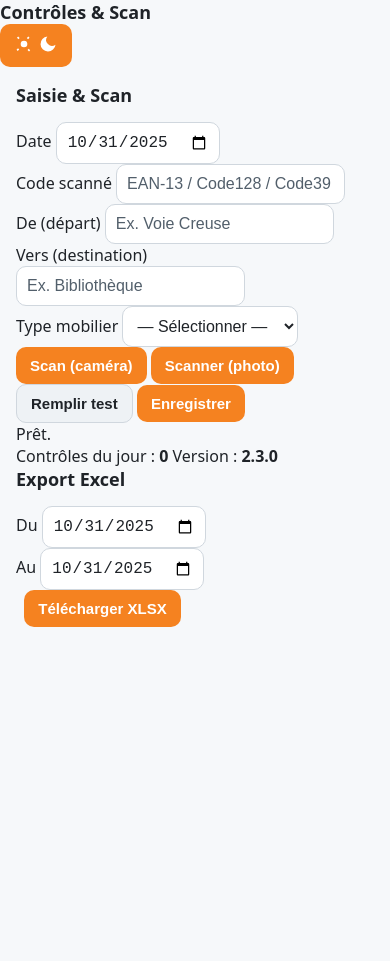
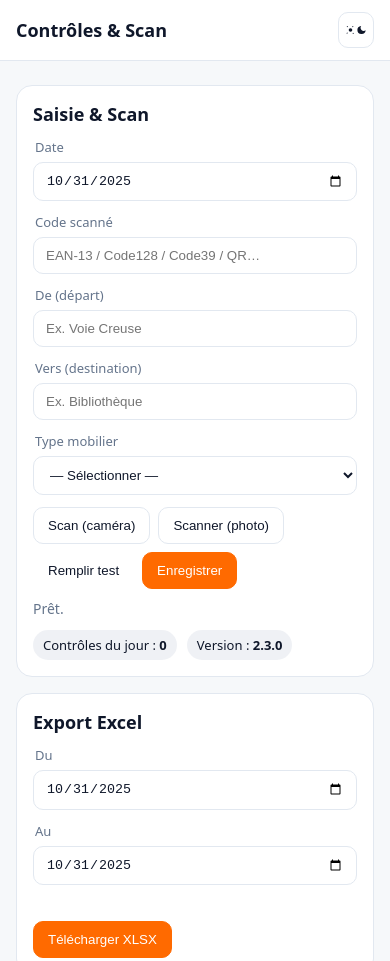
Before and after one commit to solutionspelichet/inventaire_onu2, a plain HTML site: page index.html in a window 390 px wide. Shown: the top 961 px of the page. Before the commit the page ends 844 px from the top, so only its background shows below. Drawn offline with nearby package versions, Linux system fonts and the light colour scheme; no server answers.

Commit message:
Update styles.css

```diff
--- a/styles.css
+++ b/styles.css
@@ -1,208 +1,95 @@
-/* ===================== Thèmes Pelichet (clair par défaut) ===================== */
-:root {
-  color-scheme: light;
-
-  /* Palette Light */
-  --bg: #f6f8fa;
-  --toolbar-bg: #ffffff;
-  --card: #ffffff;
-  --text: #1f2328;
-  --muted: #525f6b;
-  --border: #d0d7de;
-  --focus: #ffb777;
-
-  --btn-bg: #eef2f5;
-  --btn-bg-hover: #e3e9ee;
-
-  /* Accent Pelichet */
-  --accent: #F58220;
-  --accent-contrast: #ffffff;
+:root{
+  --qc-bg:#f6f8fa;
+  --qc-card:#ffffff;
+  --qc-text:#0f172a;
+  --qc-muted:#64748b;
+  --qc-border:#e2e8f0;
+  --qc-primary:#ff6a00; /* Pelichet orange approximatif */
+  --qc-primary-contrast:#ffffff;
+}
+:root[data-theme="dark"]{
+  --qc-bg:#0b0e12;
+  --qc-card:#121417;
+  --qc-text:#e5e7eb;
+  --qc-muted:#94a3b8;
+  --qc-border:#1f2937;
+  --qc-primary:#ff6a00;
+  --qc-primary-contrast:#ffffff;
 }
 
-/* Thème sombre quand [data-theme="dark"] sur <html> */
-:root[data-theme="dark"] {
-  color-scheme: dark;
-
-  --bg: #121417;
-  --toolbar-bg: #171b1f;
-  --card: #1a1f24;
-  --text: #f5f7fa;
-  --muted: #a9b4bf;
-  --border: #2a3138;
-  --focus: #ffd2ad;
-
-  --btn-bg: #222830;
-  --btn-bg-hover: #2a3138;
-
-  --accent: #F58220;
-  --accent-contrast: #111417;
+*{box-sizing:border-box}
+body{
+  margin:0; background:var(--qc-bg); color:var(--qc-text);
+  font-family: system-ui, -apple-system, Segoe UI, Roboto, "Trebuchet MS", Arial, sans-serif;
 }
 
-/* ===================== Reset & base ===================== */
-* { box-sizing: border-box; }
-html, body {
-  margin: 0; padding: 0;
-  background: var(--bg);
-  color: var(--text);
-  font-family: system-ui, -apple-system, Segoe UI, Roboto, Arial, sans-serif;
-  -webkit-tap-highlight-color: transparent;
+/* Header */
+.qc-header{
+  position:sticky; top:0; z-index:10;
+  display:flex; align-items:center; justify-content:space-between;
+  padding:12px 16px; background:var(--qc-card); border-bottom:1px solid var(--qc-border);
 }
-img { max-width: 100%; display: block; }
-a { color: var(--accent); text-decoration: none; }
-a:hover { text-decoration: underline; }
-
-/* ===================== Topbar ===================== */
-.topbar {
-  display:flex; align-items:center; justify-content:space-between;
-  padding: 12px 16px;
-  background: var(--toolbar-bg);
-  border-bottom: 1px solid var(--border);
-  position: sticky; top: 0; z-index: 10;
-}
-.brand { display:flex; align-items:center; gap:10px; }
-.logo { height:28px; width:auto; }
-h1 { font-size: 18px; margin: 0; color: var(--text); }
-.actions-right { display:flex; gap:10px; align-items:center; }
-
-/* ===================== Boutons ===================== */
-button {
-  background: var(--accent);
-  color: var(--accent-contrast);
-  border: none;
-  padding: 10px 14px;
-  border-radius: 10px;
-  font-weight: 600;
-  cursor: pointer;
-  transition: transform .02s ease-in-out, background .2s ease;
-}
-button:active { transform: translateY(1px); }
-button:disabled { opacity: .55; cursor: not-allowed; }
-button:focus-visible { outline: 3px solid var(--focus); outline-offset: 2px; }
-
-/* Boutons “ghost” */
-.ghost {
-  background: var(--btn-bg);
-  color: var(--text);
-  border: 1px solid var(--border);
-}
-.ghost:hover { background: var(--btn-bg-hover); }
-
-/* Bouton icône (soleil/lune) */
-.icon-btn {
-  background: var(--btn-bg);
-  color: var(--text);
-  border: 1px solid var(--border);
-  padding: 8px;
-  border-radius: 10px;
-  display: inline-flex; align-items:center; justify-content:center;
-}
-.icon-btn:hover { background: var(--btn-bg-hover); }
-.icon-btn svg { width: 18px; height: 18px; display:block; }
-
-/* ===================== Layout ===================== */
-main { padding: 16px; max-width: 800px; margin: 0 auto; }
-.card {
-  background: var(--card);
-  border: 1px solid var(--border);
-  border-radius: 14px;
-  padding: 14px;
-  margin-bottom: 16px;
-}
-.card.mini { padding: 10px 12px; }
-h2 { margin-top: 0; font-size: 18px; }
-.muted { color: var(--muted); }
-.foot { padding: 24px; text-align: center; color: var(--muted); }
-
-/* ===================== Scan (mode photo) ===================== */
-.capture-wrap { display:flex; justify-content:center; margin-bottom: 12px; }
-.capture-btn {
-  display:inline-flex; align-items:center; gap:10px;
-  background: var(--card); color: var(--text);
-  border: 1px solid var(--border);
-  border-radius: 14px;
-  padding: 12px 16px; cursor: pointer;
-}
-.capture-btn:hover { background: var(--btn-bg-hover); }
-.capture-btn:focus-visible { outline: 3px solid var(--focus); outline-offset: 2px; }
-.barcode-icon { width: 64px; height: 32px; display:block; }
-.capture-btn span { font-weight: 600; }
-
-.capture-btn.pulse {
-  animation: capture-pulse 1.2s ease-in-out infinite;
-  border-color: var(--accent);
-  box-shadow: 0 0 0 0 rgba(245,130,32,0.4);
-}
-@keyframes capture-pulse {
-  70% { box-shadow: 0 0 0 10px rgba(245,130,32,0.0); }
-  100% { box-shadow: 0 0 0 0 rgba(245,130,32,0.0); }
+.qc-head-left{display:flex;align-items:center;gap:10px}
+.qc-logo{height:28px}
+.qc-title{font-size:18px;margin:0}
+.qc-head-right{display:flex;align-items:center;gap:8px}
+.qc-icon-btn{
+  display:inline-flex;align-items:center;justify-content:center;
+  width:36px;height:36px;border:1px solid var(--qc-border);border-radius:10px;background:var(--qc-card);color:var(--qc-text);cursor:pointer
 }
 
-.video-wrap { position: relative; }
-canvas.hidden { display:none; }
-.status { margin-top: 8px; font-size: 14px; color: var(--muted); }
-.flash {
-  position: absolute; inset: 0; background: white; opacity: 0; pointer-events: none; border-radius:10px;
+/* Layout */
+.qc-container{max-width:980px;margin:24px auto;padding:0 16px}
+.qc-card{
+  background:var(--qc-card); border:1px solid var(--qc-border); border-radius:16px;
+  padding:16px; margin-bottom:16px;
 }
-.flash.active { animation: flash 300ms ease-out; }
-@keyframes flash { 0%{opacity:.9} 100%{opacity:0} }
+.qc-h2{margin:0 0 12px 0; font-size:18px}
 
-/* ===================== Formulaires ===================== */
-.field { display:flex; flex-direction:column; gap:6px; margin-bottom: 12px; }
-label { color: var(--text); }
-input, select {
-  background: var(--toolbar-bg);
-  color: var(--text);
-  border: 1px solid var(--border);
-  padding: 10px;
-  border-radius: 10px;
-  font-size: 16px;
+/* Form */
+.qc-form-grid{display:grid;gap:12px}
+.qc-grid-2{display:grid;grid-template-columns:1fr 1fr;gap:12px}
+.qc-grid-3{display:grid;grid-template-columns:1fr 1fr 1fr;gap:12px}
+@media (max-width:720px){ .qc-grid-2,.qc-grid-3{grid-template-columns:1fr} }
+
+.qc-field label{display:block;margin:0 0 6px 2px;font-size:13px;color:var(--qc-muted)}
+.qc-field input,.qc-field select{
+  width:100%;padding:10px 12px;border:1px solid var(--qc-border);border-radius:10px;
+  background:var(--qc-card);color:var(--qc-text);outline: none;
 }
-input::placeholder { color: var(--muted); }
-input:focus-visible, select:focus-visible {
-  outline: 3px solid var(--focus); outline-offset: 2px;
+.qc-field input:focus,.qc-field select:focus{border-color:var(--qc-primary)}
+
+/* Actions */
+.qc-actions{display:flex;justify-content:space-between;gap:8px;flex-wrap:wrap}
+.qc-actions-left,.qc-actions-right{display:flex;gap:8px;flex-wrap:wrap}
+
+.qc-btn{
+  padding:10px 14px;border-radius:10px;border:1px solid var(--qc-border);
+  background:var(--qc-card);color:var(--qc-text);cursor:pointer;
 }
-.actions { display:flex; gap:10px; align-items:center; flex-wrap: wrap; }
+.qc-btn:hover{border-color:var(--qc-muted)}
+.qc-btn.primary{background:var(--qc-primary);border-color:var(--qc-primary);color:var(--qc-primary-contrast)}
+.qc-btn.outline{background:transparent}
+.qc-btn.ghost{background:transparent;border-color:transparent}
 
-/* Accessibilité visuelle */
-.visually-hidden {
-  position: absolute !important; width: 1px; height: 1px; padding: 0; margin: -1px;
-  overflow: hidden; clip: rect(0,0,0,0); white-space: nowrap; border: 0;
-}
+/* Preview & status */
+.qc-preview{margin-top:10px}
+.qc-status{margin-top:8px;color:var(--qc-muted);font-size:14px}
+.qc-pills{display:flex;gap:10px;flex-wrap:wrap;margin-top:12px}
+.qc-pill{display:inline-block;padding:6px 10px;border-radius:999px;background:rgba(148,163,184,.15);color:var(--qc-text);font-size:13px}
 
-/* ===================== Panneau iOS “Ajouter à l’écran d’accueil” ===================== */
-.ios-a2hs {
-  position: fixed; inset: 0; display: grid; place-items: center;
-  background: rgba(0,0,0,.35); z-index: 50;
-}
-.ios-a2hs[hidden]{ display:none!important; } /* garde-fou */
-.ios-a2hs-card {
-  width: min(560px, 92vw);
-  background: var(--card);
-  color: var(--text);
-  border: 1px solid var(--border);
-  border-radius: 16px;
-  padding: 16px;
-  box-shadow: 0 10px 30px rgba(0,0,0,.2);
-}
-.ios-a2hs h3 { margin: 0 0 8px; }
-.ios-a2hs ol { margin: 0 0 12px 18px; }
-.share-icon {
-  display:inline-block; padding: 0 6px; border:1px solid var(--border); border-radius:6px;
-  background: var(--btn-bg); color: var(--text);
-}
+/* Scanner modal (scopé) */
+.qc-scanner-modal{position:fixed;inset:0;display:none;place-items:center;background:rgba(0,0,0,.6);z-index:9999}
+.qc-scanner-box{width:min(640px,96vw);background:var(--qc-card);color:var(--qc-text);border:1px solid var(--qc-border);border-radius:16px;padding:12px}
+.qc-scanner-box video{width:100%;height:auto;min-height:240px;background:#000;border-radius:10px;display:block}
+.qc-scanner-actions{display:flex;gap:8px;justify-content:flex-end;margin-top:10px}
 
-/* ===================== Responsif ===================== */
-@media (min-width: 880px) {
-  .actions-right { gap: 12px; }
-}
-@media (max-width: 420px) {
-  .barcode-icon { width: 54px; height: 28px; }
-  button, .ghost, .icon-btn { font-size: 15px; }
-}
+/* Flash + Loader (scopés) */
+.qc-flash{pointer-events:none;position:fixed;inset:0;background:#fff;opacity:0;transition:opacity .15s;z-index:9998}
+.qc-flash.active{opacity:.65}
+.qc-loader{position:fixed;inset:0;display:none;align-items:center;justify-content:center;gap:10px;background:rgba(0,0,0,.4);color:#fff;z-index:9999}
+.qc-spinner{width:28px;height:28px;border:3px solid rgba(255,255,255,.35);border-top-color:#fff;border-radius:50%;animation:qcspin 1s linear infinite}
+@keyframes qcspin{to{transform:rotate(360deg)}}
 
-/* ===================== États utiles ===================== */
-.ok    { color: #22c55e; }
-.error { color: #ef4444; }
-.scanner-modal { position:fixed; inset:0; display:grid; place-items:center; background:rgba(0,0,0,0.6); z-index:9999; }
-.scanner-box { width:min(640px,96vw); background:var(--card); border:1px solid var(--border); border-radius:16px; padding:16px; display:grid; gap:12px; }
-.scanner-actions { display:flex; gap:8px; justify-content:flex-end; flex-wrap:wrap; }
+/* API message */
+.qc-api-msg{margin:0 0 12px 0; font-size:14px}
```
